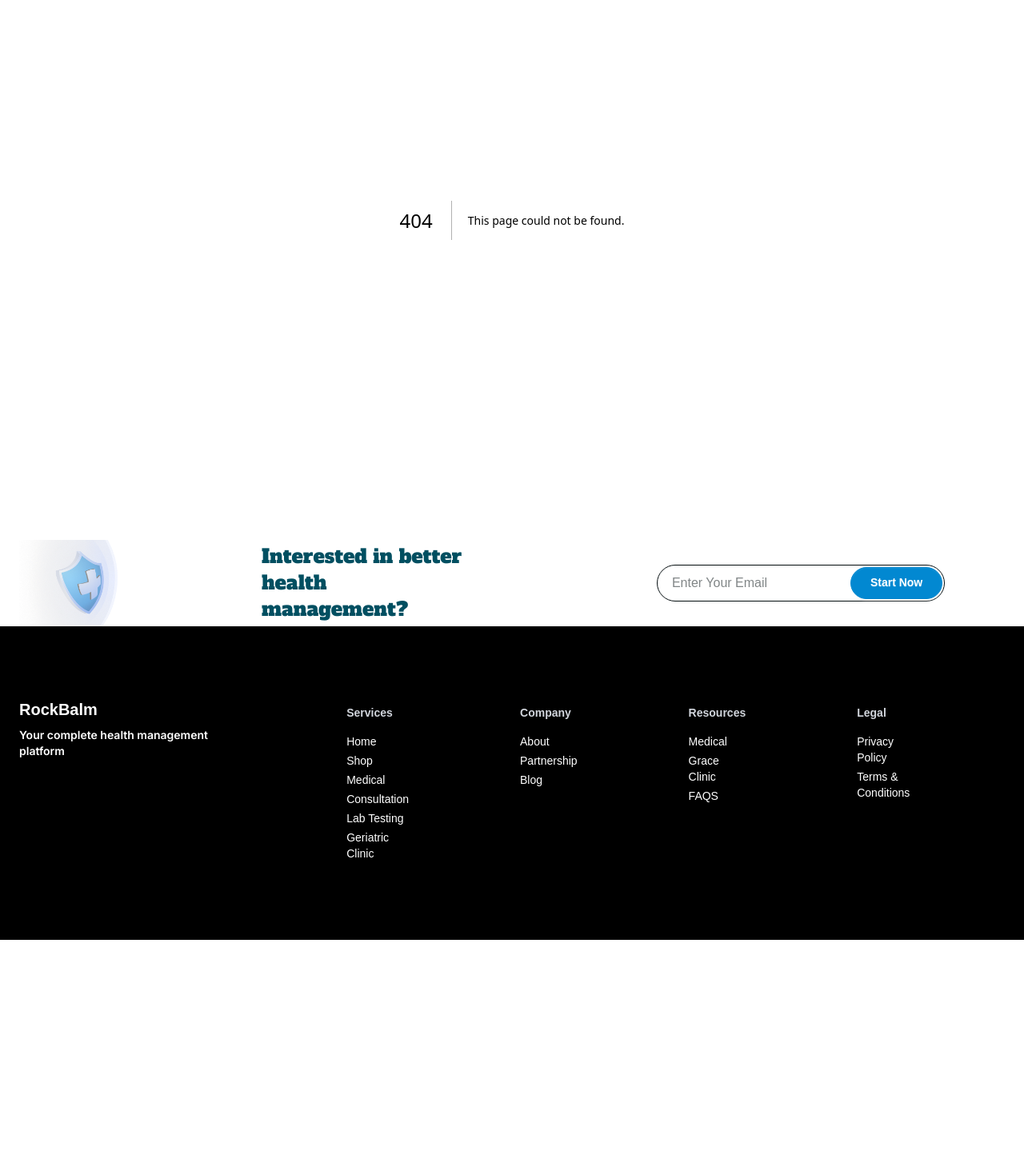
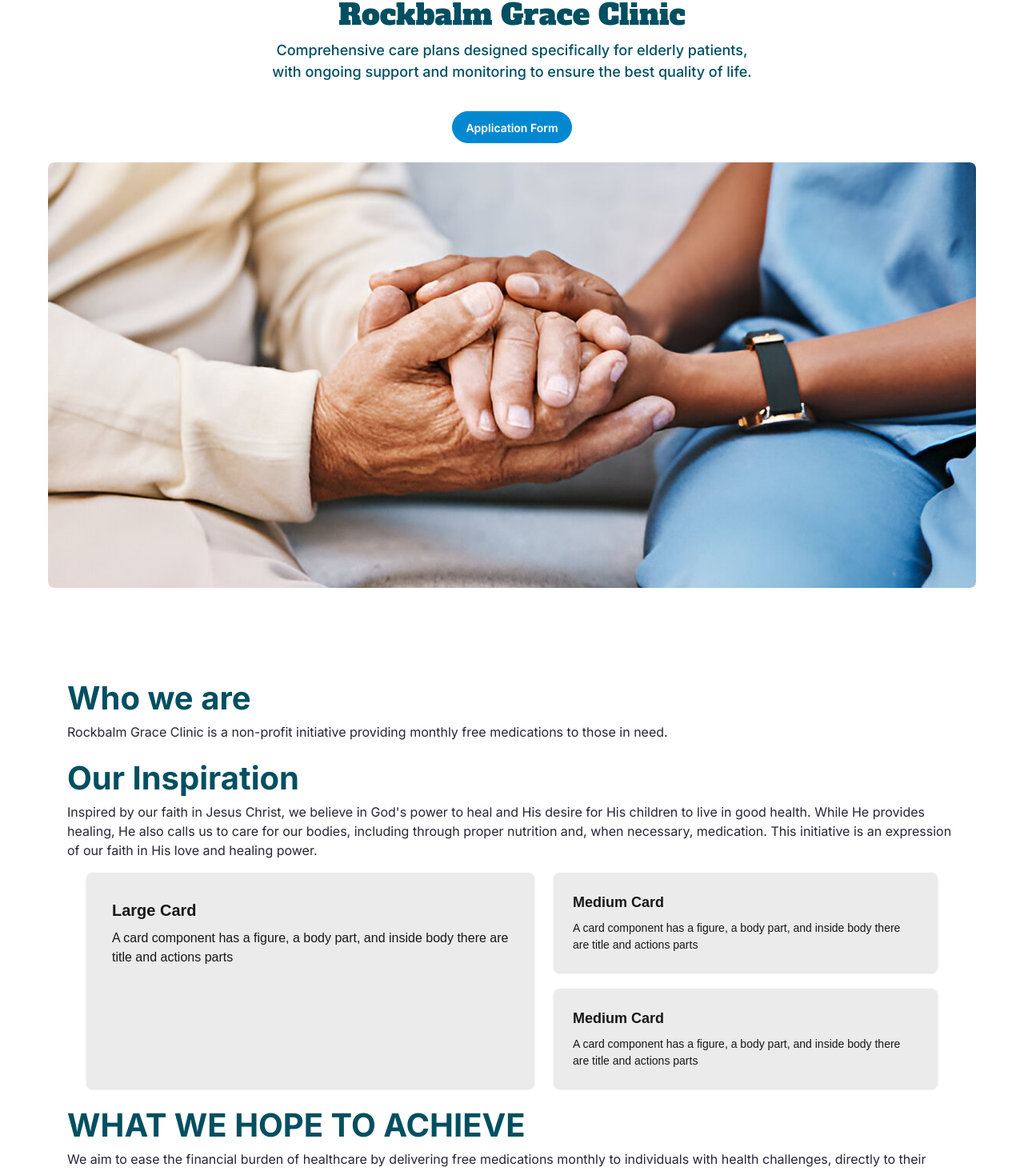
Before and after one commit to kentworld08/RockBalm, a Next.js app: page /GraceClinic in a window 1280 px wide. Before the commit this address had no page. Shown: the part 125-1589 px from the top of the page at 80% size. Before the commit the page ends 1300 px from the top, so only its background shows below. Built offline with nearby package versions, Linux system fonts and the light colour scheme.

Commit message:
feat: add GraceClinic

```diff
--- a/app/Footer/footer.tsx
+++ b/app/Footer/footer.tsx
@@ -25,7 +25,7 @@ const Footer = () => {
       title: "Resources",
       links: [
         { name: "Medical", href: "#" },
-        { name: "Grace Clinic", href: "#" },
+        { name: "Grace Clinic", href: "/GraceClinic" },
         { name: "FAQS", href: "#" },
       ],
     },
--- /dev/null
+++ b/app/GraceClinic/page.tsx
@@ -0,0 +1,13 @@
+import RockbalmGraceClinic from "@/components/GraceClinic/RockbalmGraceClinic";
+import WhoWeAre from "@/components/GraceClinic/WhoWeAre";
+
+const GraceClinicPage = () => {
+  return (
+    <div className="bg-white">
+      <RockbalmGraceClinic />
+      <WhoWeAre />
+    </div>
+  );
+};
+
+export default GraceClinicPage;
--- /dev/null
+++ b/components/GraceClinic/RockbalmGraceClinic.tsx
@@ -0,0 +1,33 @@
+import Image from "next/image";
+
+const RockbalmGraceClinic = () => {
+  return (
+    <div className="text-primary bg-white p-6 pt-[124px]">
+      <div className="flex justify-center items-center flex-col">
+        <h1 className="text-center md:text-4xl font-alfa-slab mb-2.5">
+          Rockbalm Grace Clinic
+        </h1>
+        <p className="font-inter font-medium md:text-[18px] md:w-[625px] text-center">
+          Comprehensive care plans designed specifically for elderly patients,
+          with ongoing support and monitoring to ensure the best quality of
+          life.
+        </p>
+        <button className="bg-secondary text-white btn border-secondary md:text-[14px] font-inter mt-9 rounded-full">
+          Application Form
+        </button>
+      </div>
+
+      <figure className="mt-6 w-screen relative left-1/2 right-1/2 -mx-[50vw] justify-center flex">
+        <Image
+          src="/GeriatricCarePlans.png"
+          alt="GeriatricCarePlans"
+          width={1160}
+          height={600}
+          className="h-auto object-cover rounded-lg"
+        />
+      </figure>
+    </div>
+  );
+};
+
+export default RockbalmGraceClinic;
--- /dev/null
+++ b/components/GraceClinic/WhoWeAre.tsx
@@ -0,0 +1,70 @@
+import React from "react";
+
+const WhoWeAre = () => {
+  return (
+    <div className="md:p-[84px] p-6 flex flex-col gap-4">
+      <div className="text-primary font-inter">
+        <h1 className="font-bold md:text-[40px]">Who we are</h1>
+        <p className="text-[#272635] font-normal">
+          Rockbalm Grace Clinic is a non-profit initiative providing monthly
+          free medications to those in need.
+        </p>
+      </div>
+      <div className="text-primary font-inter">
+        <h1 className="font-bold md:text-[40px]">Our Inspiration</h1>
+        <p className="text-[#272635] font-normal">
+          Inspired by our faith in Jesus Christ, we believe in God's power to
+          heal and His desire for His children to live in good health. While He
+          provides healing, He also calls us to care for our bodies, including
+          through proper nutrition and, when necessary, medication. This
+          initiative is an expression of our faith in His love and healing
+          power.
+        </p>
+      </div>
+      <div className="flex flex-col md:flex-row justify-center items-center">
+        <div className="flex flex-col md:flex-row justify-between gap-6 ">
+          <div className="card w-full md:w-[35rem] bg-[#EBEBEB] card-lg shadow-sm">
+            <div className="card-body">
+              <h2 className="card-title">Large Card</h2>
+              <p>
+                A card component has a figure, a body part, and inside body
+                there are title and actions parts
+              </p>
+            </div>
+          </div>
+          <div>
+            <div className="card w-full md:w-[30rem] bg-[#EBEBEB] card-md shadow-sm mb-5">
+              <div className="card-body">
+                <h2 className="card-title">Medium Card</h2>
+                <p>
+                  A card component has a figure, a body part, and inside body
+                  there are title and actions parts
+                </p>
+              </div>
+            </div>
+            <div className="card w-full md:w-[30rem] bg-[#EBEBEB] card-md shadow-sm">
+              <div className="card-body">
+                <h2 className="card-title">Medium Card</h2>
+                <p>
+                  A card component has a figure, a body part, and inside body
+                  there are title and actions parts
+                </p>
+              </div>
+            </div>
+          </div>
+        </div>
+      </div>
+      <div className="text-primary font-inter">
+        <h1 className="font-bold md:text-[40px]">WHAT WE HOPE TO ACHIEVE</h1>
+        <p className="text-[#272635] font-normal">
+          We aim to ease the financial burden of healthcare by delivering free
+          medications monthly to individuals with health challenges, directly to
+          their homes. Rockbalm Free Clinic seeks not only to support physical
+          health but also to share the love and truth of Jesus Christ.
+        </p>
+      </div>
+    </div>
+  );
+};
+
+export default WhoWeAre;
```
